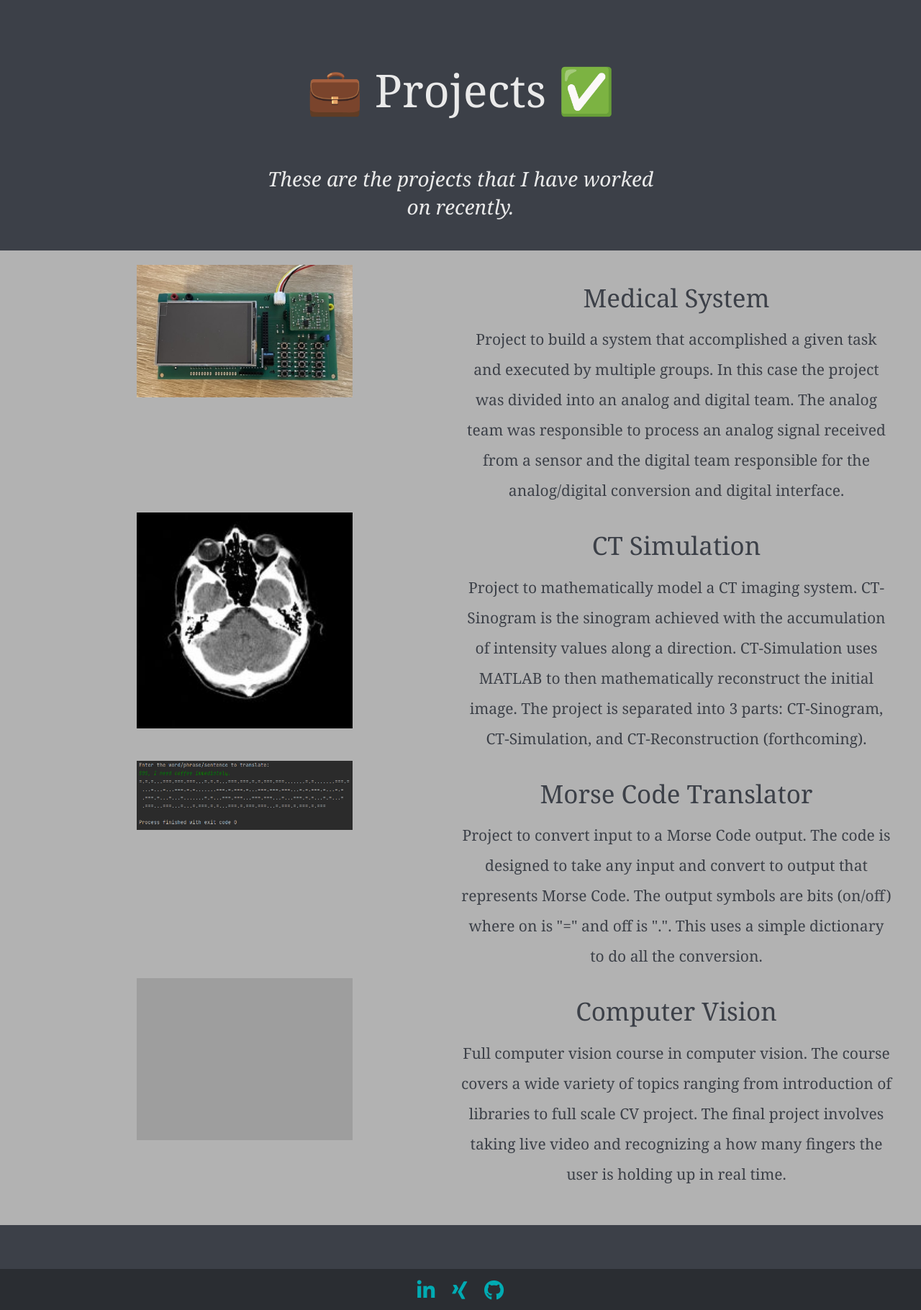
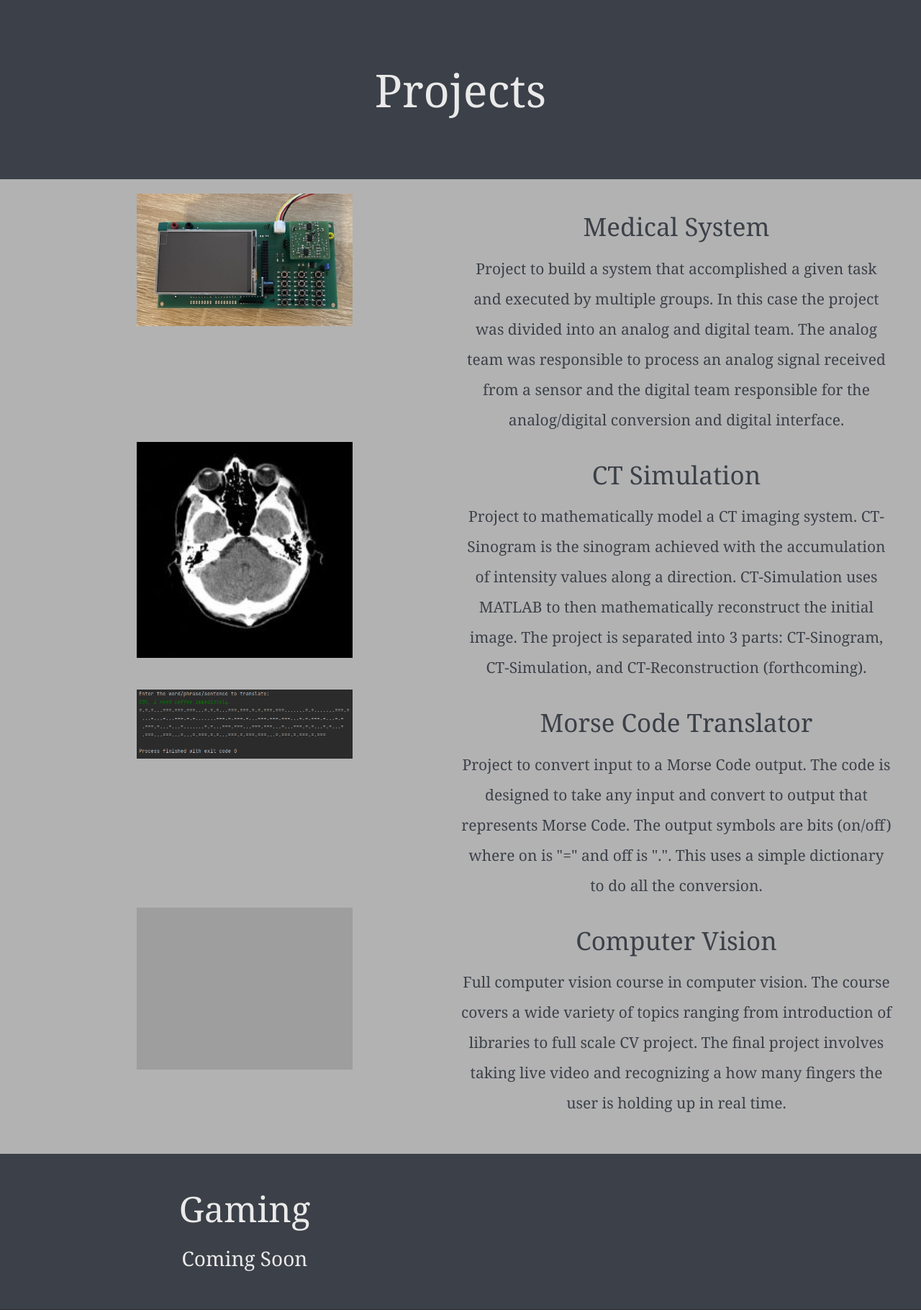
Before and after one commit to cgrundman/christian-grundman-website, a Flask app: page /projects in a window 1280 px wide. Shown: the part 52-1872 px from the top of the page at 72% size. Run offline with Flask 2, Linux system fonts and the light colour scheme; some libraries are stand-ins or nearby versions; grey boxes are pictures that could not be loaded.

Commit message:
added gaming section to projects page

```diff
--- a/templates/projects.html
+++ b/templates/projects.html
@@ -21,8 +21,7 @@
 <section class="title">
     <div class="projects text-center">
         <div class="container">
-            <h1 class="display-4">💼 Projects ✅</h1>
-            <p class="lead">These are the projects that I have worked on recently.</p>
+            <h1 class="display-4">Projects</h1>
         </div>
     </div>
 </section>
@@ -117,7 +116,8 @@
     <div class="container-fluid text-center">
         <div class="row">
             <div class="col-lg-6 text-center">
-
+                <h2>Gaming</h2>
+                <h4>Coming Soon</h4>
             </div>
         </div>
     </div>
--- a/todo.txt
+++ b/todo.txt
@@ -24,6 +24,7 @@ About Me
 ✅ 3a) Add information to the about me page
 ✅ 3b) Add picture to about me of index
 ✅ 3c) Add information to about me of index
+3d) Add content for each column
 
 Skills/Resumes
 ✅ 4a) Expand upon the information in the skills section of index.
@@ -40,7 +41,7 @@ Header and Footer
 ✅ 6b) Add Navbar to header file
 ✅ 6c) Add footer (links to sites and social media, built on year)
 ✅ 6d) Deploy header and footer to site
-6e) Add email "Contact me" with pop-up window
+6e) Add email "Contact me" form
 ✅ 6f) Add current year
 
 Titles
```
